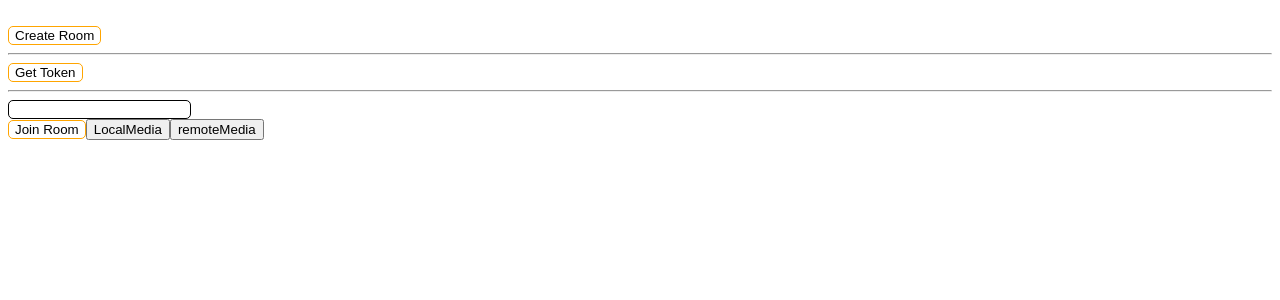
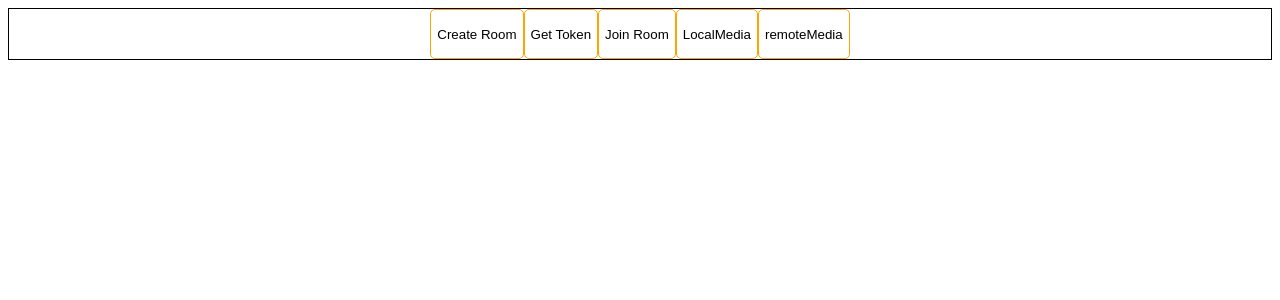
Before and after one commit to chrisdetmering/call-me-maybe, a React (Create React App) app in the folder client/: page / in a window 1280 px wide. Shown: the top 300 px of the page. Built offline with nearby package versions, Linux system fonts and the light colour scheme.

Commit message:
Added styling to video control btn's

```diff
--- a/client/src/components/Video/Video.js
+++ b/client/src/components/Video/Video.js
@@ -75,41 +75,31 @@ class VideoComponent extends React.Component {
      })
 
     })
-    // pub.forEach(p => {
-    //   mediaContainer.appendChild(p.track.attach())
-    // })
   }
 
   render() {
 
     return (
-      <Aux>
-        {/* <input
-          className={classes.Input}
-          onChange={this.handleRoomNameChange}/> */}
-          <br/>
+      <Aux class={classes.Control}>
         <button
           onClick={this.createRoom}
           className={classes.Button}>Create Room</button>
-          <hr/>
         <button
           onClick={this.getToken}
           className={classes.Button}>Get Token</button>
-        <hr />
-        <input
-          className={classes.Input}
-          onChange={this.handleRoomNameChange}/>
-          <br />
         <button
           onClick={this.joinRoom}
           className={classes.Button}>Join Room</button>
-
-        <button onClick={this.localMedia}>LocalMedia</button>
-        <button onClick={this.remoteMedia}>remoteMedia</button>
+        <button
+          onClick={this.localMedia}
+          className={classes.Button}>LocalMedia</button>
+        <button
+          onClick={this.remoteMedia}
+          className={classes.Button}>remoteMedia</button>
 
 
-        <div id='localMedia'></div>
-        <div id='remoteMedia'></div>
+          <div id='localMedia'></div>
+          <div id='remoteMedia'></div>
 
       </Aux>
     );
--- a/client/src/components/Video/Video.module.css
+++ b/client/src/components/Video/Video.module.css
@@ -8,3 +8,10 @@
   border-radius: 5px;
   background-color: white;
 }
+
+.Control {
+  border: 1px solid black;
+  display: flex;
+  justify-content: center;
+  height: 50px;
+}
--- a/client/src/hoc/Aux/Aux.js
+++ b/client/src/hoc/Aux/Aux.js
@@ -1,7 +1,7 @@
 import React from 'react';
 
 const aux = (props) => (
-  <div>{props.children}</div>
+  <div className={props.class}>{props.children}</div>
 )
 
 export default aux;
```
